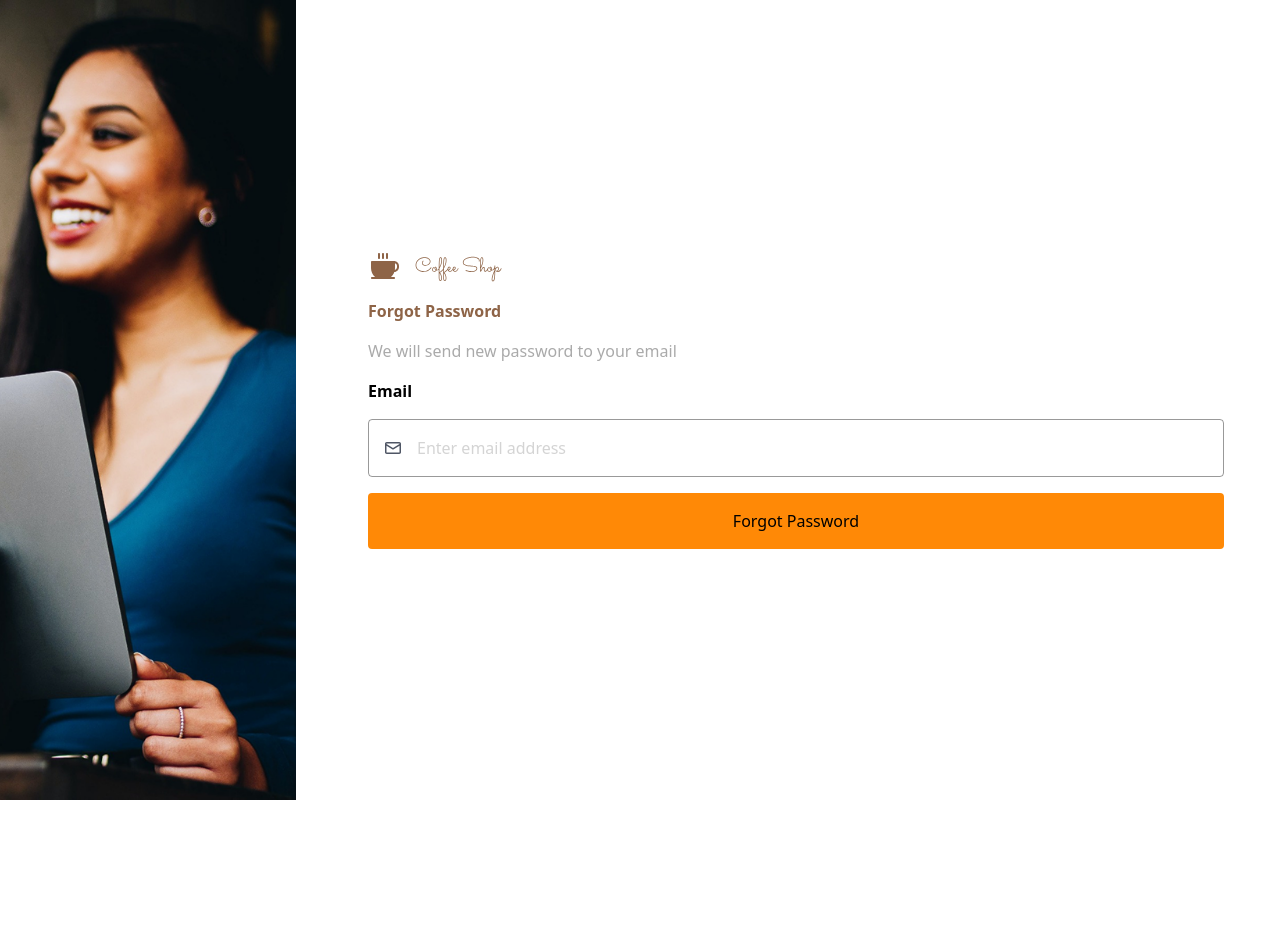
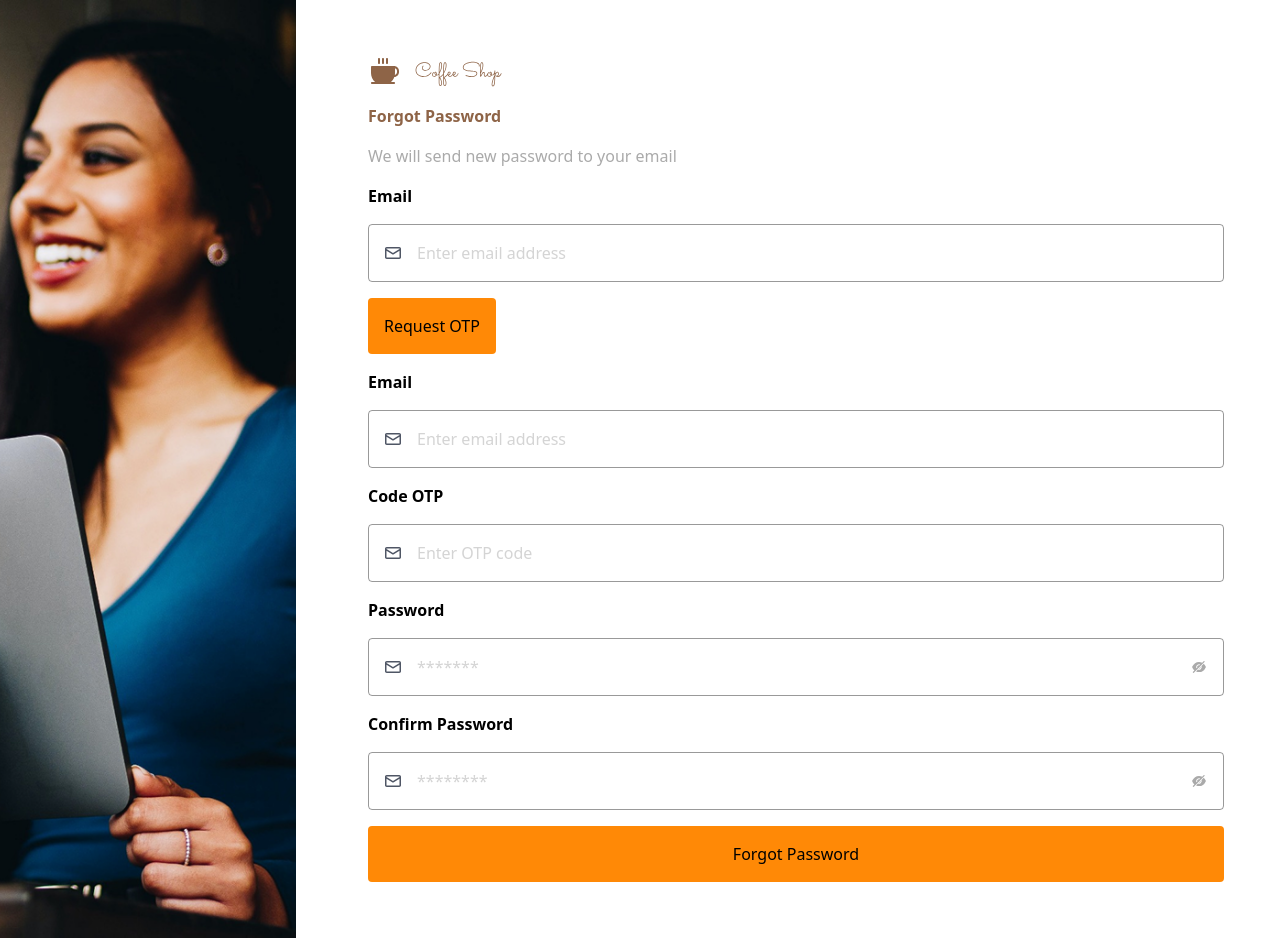
Before and after one commit to rezafauzan/koda-b6-react, a React (Vite) app: page /forgot-password in a window 1280 px wide. Before the commit the page ends 800 px from the top, so only its background shows below. Built offline with nearby package versions, Linux system fonts and the light colour scheme; no server answers.

Commit message:
Feat: forgot password form now using backend

```diff
--- a/src/pages/Auth/Forgot.jsx
+++ b/src/pages/Auth/Forgot.jsx
@@ -6,6 +6,7 @@ import Input from "/src/components/Input"
 import { useNavigate } from "react-router-dom"
 import { useForm } from "react-hook-form"
 import AlertContext from "../../components/context/AlertContext"
+import http from "/src/lib/dataFetcher"
 
 const ForgotPassword = () => {
     const [users, setUsers] = useState([])
@@ -14,15 +15,52 @@ const ForgotPassword = () => {
     const { register, handleSubmit } = useForm()
     const navigator = useNavigate()
 
-    function forgot({ email }) {
-        const registeredUsers = users
-        const emailExist = registeredUsers.filter(user => user.email === email)
-        if (emailExist.length > 0) {
+    async function requestOTP({ email }) {
+        const body = {
+            "email": email.trim().toLowerCase(),
+        }
+        console.log(email)
+        const req = await http("/forgot-password/request", JSON.stringify(body), { method: "POST", headers: { "Content-Type": "application/json" } })
+        const data = await req.json()
 
+        if (data.success) {
+            setAlert(['success', `Code OTP nya adalah : ${data.results.code_otp}`])
+        } else {
+            setAlert(['fail', data.messages])
         }
-        if (email.length > 0) {
-            setAlert(['success', 'Jika email terdaftar reset password telah dikirim ke email'])
-            navigator("/login")
+    }
+
+    async function forgot({ email, code_OTP, password, confirm_password }) {
+        if (!email || !code_OTP || !password || !confirm_password) {
+            setAlert(['fail', 'Semua field wajib diisi'])
+            return
+        }
+
+        if (password !== confirm_password) {
+            setAlert(['fail', 'Password tidak sama'])
+            return
+        }
+        const body = {
+            email: email.trim().toLowerCase(),
+            code_otp: code_OTP,
+            new_password: password,
+            password_confirm: confirm_password
+        }
+        console.log(body)
+
+        try {
+            const req = await http("/forgot-password/reset", JSON.stringify(body), { method: "POST", headers: { "Content-Type": "application/json" } })
+            const res = await req.json()
+
+            if (res.success) {
+                setAlert(['success', 'Password berhasil diubah'])
+                navigator("/login")
+            } else {
+                setAlert(['fail', res.messages])
+            }
+        } catch (err) {
+            console.error(err)
+            setAlert(['fail', 'Terjadi kesalahan pada server'])
         }
     }
 
@@ -30,7 +68,7 @@ const ForgotPassword = () => {
         () => {
             const usersLocalStorage = JSON.parse(localStorage.getItem("users")) || []
             setUsers(usersLocalStorage)
-            if (user != null && user.role != null) {
+            if (user != null) {
                 navigator("/")
             }
         },
@@ -41,15 +79,26 @@ const ForgotPassword = () => {
             <div className="flex gap-4 w-full min-h-screen">
                 <div className="hidden md:block bg-[url('../../assets/img/forgot.jpg')] bg-cover bg-center flex-1"></div>
                 <div className="w-full flex flex-col justify-center items-center gap-4 p-10 flex-3 text-(--color-secondary)">
-                    <form className="flex w-full flex-col justify-center gap-4 p-4 flex-3" onSubmit={handleSubmit(forgot)}>
+                    <div className="flex w-full flex-col justify-center gap-4 p-4 flex-3" onSubmit={handleSubmit(forgot)}>
                         <div className="brand">
                             <img src={brand_logo} alt="Coffee Shop" />
                         </div>
                         <h1 className="font-bold text-(--color-accent)">Forgot Password</h1>
                         <span>We will send new password to your email</span>
-                        <Input type="email" {...register("email")} labelName="Email" icon={mail_icon} placeholder="Enter email address" required />
-                        <button className="bg-(--color-primary) text-black p-4 rounded cursor-pointer">Forgot Password</button>
-                    </form>
+                        <form className="flex flex-col justify-center gap-4" onSubmit={handleSubmit(requestOTP)}>
+                            <Input type="email" {...register("email")} labelName="Email" icon={mail_icon} placeholder="Enter email address" className="flex-4" required />
+                            <div className="flex items-center gap-4">
+                                <button onClick={requestOTP} className="bg-(--color-primary) text-black p-4 rounded cursor-pointer">Request OTP</button>
+                            </div>
+                        </form>
+                        <form onSubmit={handleSubmit(forgot)} className="flex flex-col gap-4">
+                            <Input type="email" {...register("email")} labelName="Email" icon={mail_icon} placeholder="Enter email address" className="flex-4" required />
+                            <Input type="text" {...register("code_OTP")} labelName="Code OTP" icon={mail_icon} placeholder="Enter OTP code" required />
+                            <Input type="password" {...register("password")} labelName="Password" icon={mail_icon} placeholder="*******" required autoComplete="off" />
+                            <Input type="password" {...register("confirm_password")} labelName="Confirm Password" icon={mail_icon} placeholder="********" required autoComplete="off"/>
+                            <button className="bg-(--color-primary) text-black p-4 rounded cursor-pointer">Forgot Password</button>
+                        </form>
+                    </div>
                 </div>
             </div>
         </section>
--- a/src/pages/Product/ProductDetail.jsx
+++ b/src/pages/Product/ProductDetail.jsx
@@ -233,7 +233,7 @@ const ProductDetail = () => {
                                     ?
                                     product.stock > 0
                                         ?
-                                        user != null && user.role != null ?
+                                        user != null  ?
                                             <form onSubmit={handleSubmit(buy)} className="flex flex-col gap-4">
                                                 <div className="flex items-center p-4">
                                                     <button type="button" className="w-18 h-10 px-4 py-2 border border-(--color-primary) hover:bg-(--color-primary-active) rounded flex justify-center items-center cursor-pointer" onClick={more}>+</button>
```
